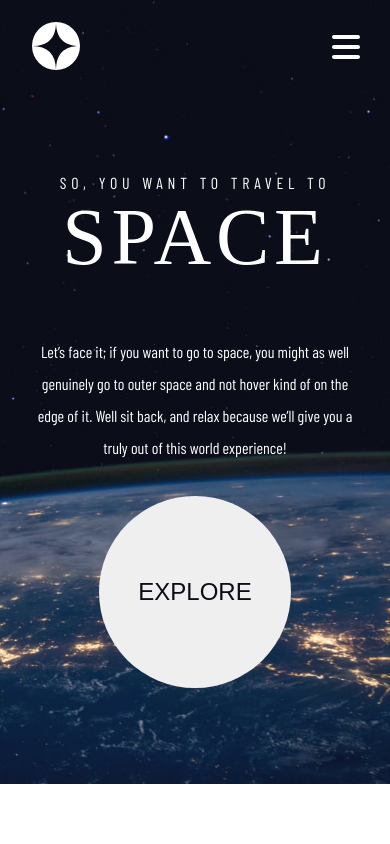
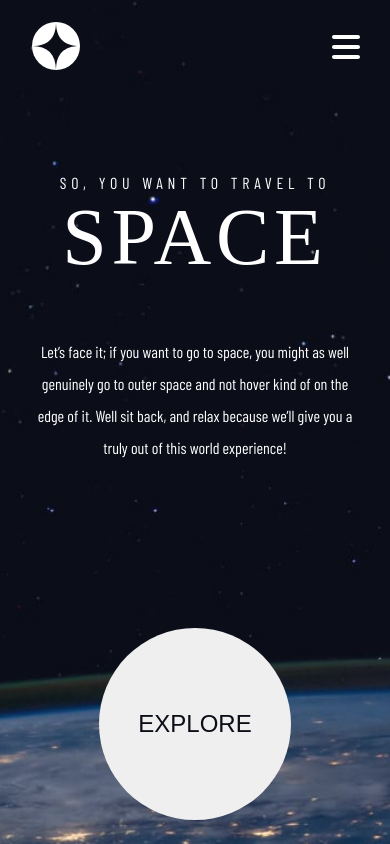
Before and after one commit to ThomasRousseau1/space-tourism, a React (Create React App) app: page / in a window 390 px wide. Shown: the top 844 px of the page. Built offline with nearby package versions, Linux system fonts and the light colour scheme; a web font is replaced by a local one.

Commit message:
height section changed

```diff
--- a/src/sass/layout/_responsive.scss
+++ b/src/sass/layout/_responsive.scss
@@ -151,7 +151,7 @@
         background-repeat: no-repeat;
         background-size: cover;
         background-position: center;
-        min-height: 100%;
+        height: 100%;
         padding-bottom: 5rem;
         &__description {
             padding: 0;
@@ -170,7 +170,7 @@
         background-repeat: no-repeat;
         background-size: cover;
         background-position: center;
-        min-height: 100%;
+        height: 100%;
         &__containerLeft {
             margin-top: 3rem;
             .destination__image {
@@ -196,7 +196,7 @@
         background-repeat: no-repeat;
         background-size: cover;
         background-position: center;
-        min-height: 100%;
+        height: 100%;
         &__title {
             font-size: 1.3rem;
         }
@@ -268,6 +268,7 @@
     }
     .home__button {
         margin: 1rem;
+        margin-bottom: 15rem;
     }
     .destination {
         &__containerLeft {
```
